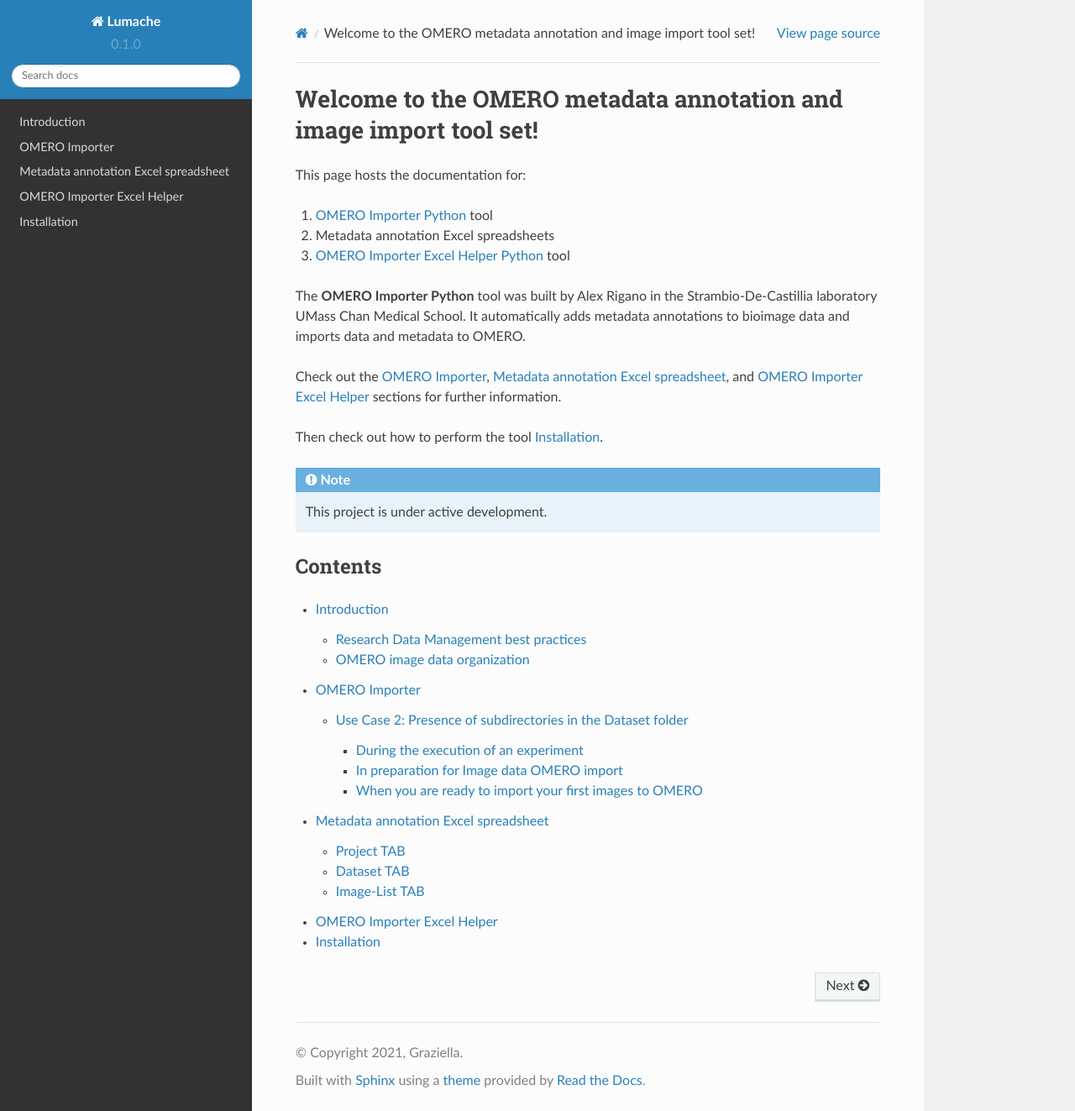
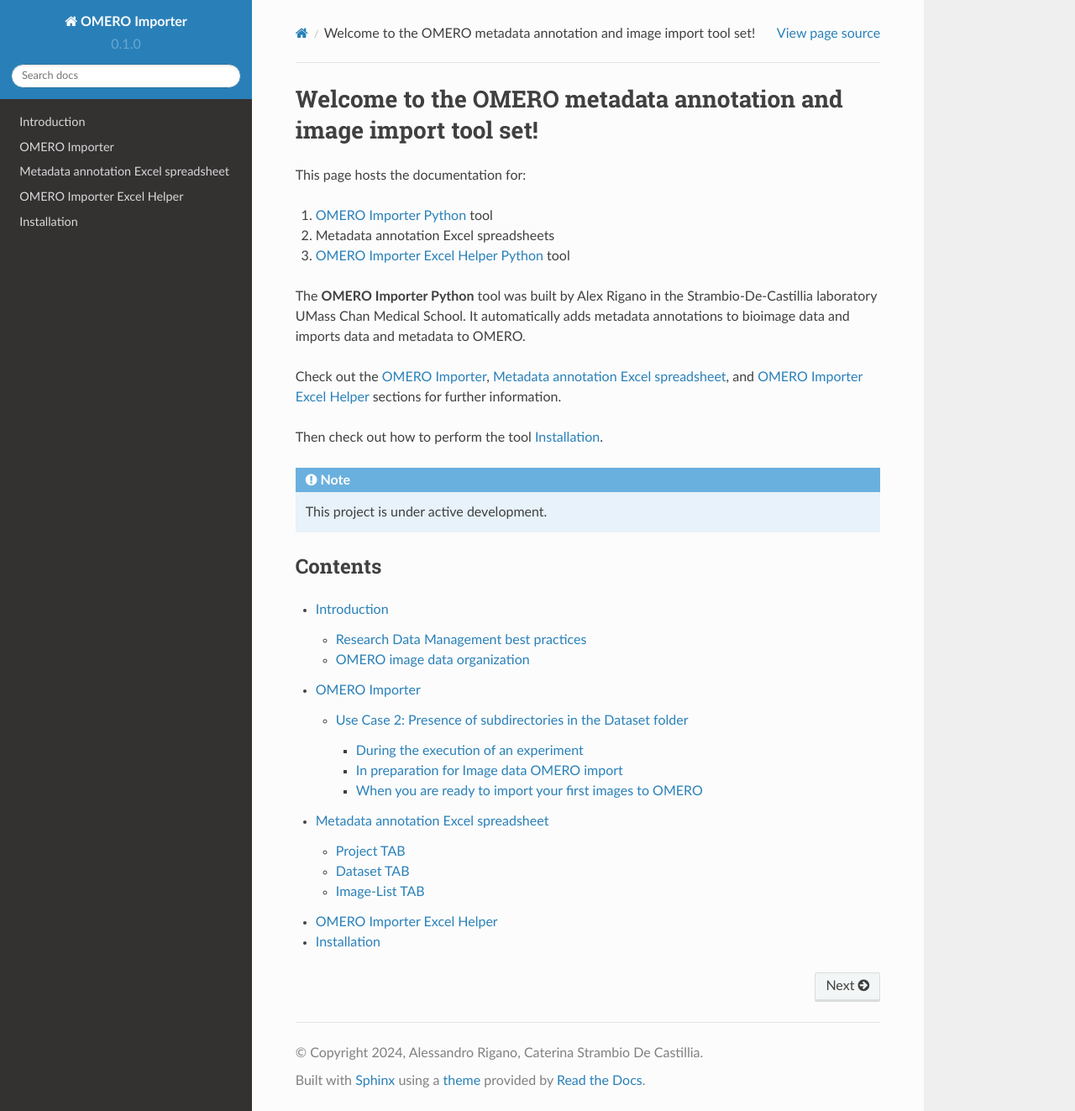
Before and after one commit to WU-BIMAC/OmeroImporterPy-docs, a Sphinx documentation site: the page built from docs/source/index.rst, in a window 1280 px wide and 1323 px high. Shown: the whole window at 84% size. Built offline with Sphinx 7.4.7 and the Read the Docs theme 2.0.0, drawn with Linux system fonts in a browser that asks for light colours.

Commit message:
Update conf.py

```diff
--- a/docs/source/conf.py
+++ b/docs/source/conf.py
@@ -2,9 +2,9 @@
 
 # -- Project information
 
-project = 'Lumache'
-copyright = '2021, Graziella'
-author = 'Graziella'
+project = 'OMERO Importer'
+copyright = '2024, Alessandro Rigano, Caterina Strambio De Castillia'
+author = 'Alessandro Rigano, Caterina Strambio De Castillia'
 
 release = '0.1'
 version = '0.1.0'
```
